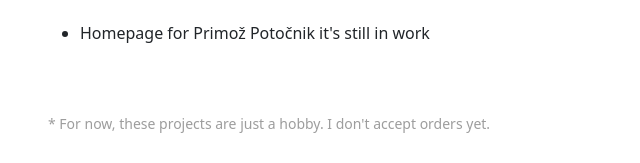
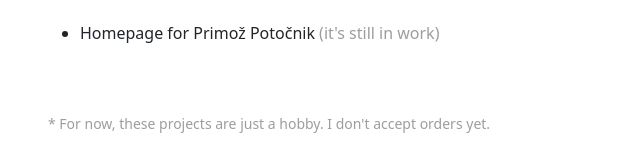
Before and after one commit to Gregorcnik/GregorPotocnik, a plain HTML site: page index.html in a window 1280 px wide. Shown: the part 762-925 px from the top of the page, 0-640 px from the left. Drawn offline with nearby package versions, Linux system fonts and the light colour scheme; a web font is replaced by a local one.

Commit message:
add 'komentar' class

```diff
--- a/style.css
+++ b/style.css
@@ -43,6 +43,15 @@ body {
   padding: 7px;
   margin-top: 2px;
 }
+.komentar {
+  color: #9d9d9d;
+}
+.komentar::before {
+  content: "(";
+}
+.komentar::after {
+  content: ")";
+}
 a {
   color: rgb(var(--bs-primary-rgb));
 }
```
